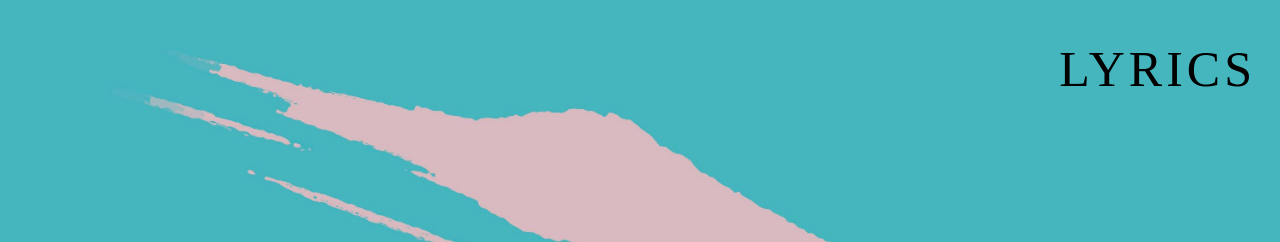
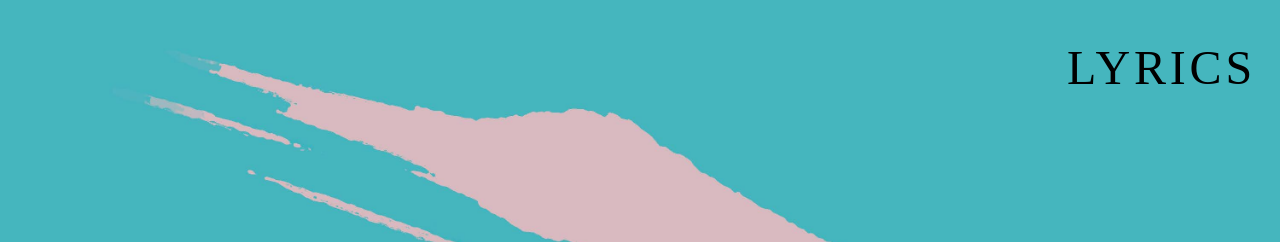
Before and after one commit to ohlucinda/jemlyrics, a Jekyll site: the page indexsp.html, which Jekyll copies as it is, in a window 1280 px wide. Shown: the top 242 px of the page. Built offline with Jekyll 4.4.1, drawn with Linux system fonts in a browser that asks for light colours; some web fonts are replaced.

Commit message:
Update indexsp.html

```diff
--- a/indexsp.html
+++ b/indexsp.html
@@ -28,7 +28,7 @@ body {
   top: 40px;
   right: 24px;
   font-family: 'Aboreto', cursive;
-  font-size: 50px;
+  font-size: 48px;
   letter-spacing: 0.08em;
 }
 
```
